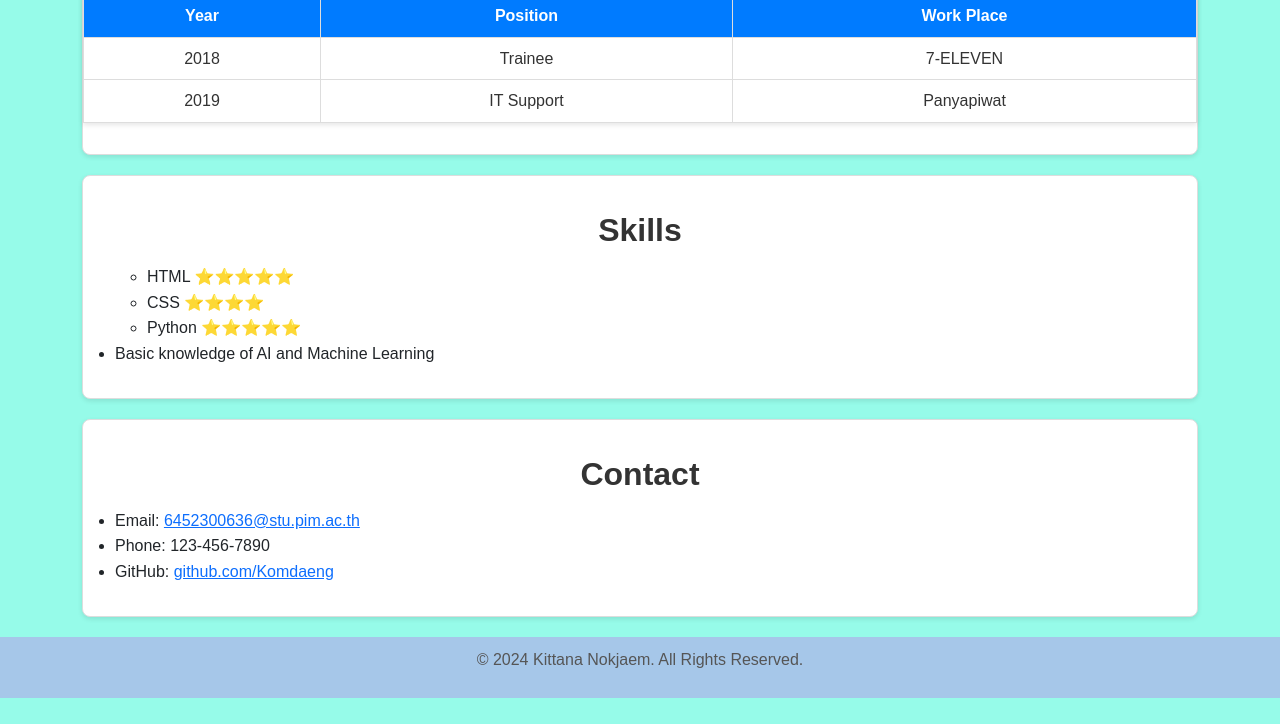
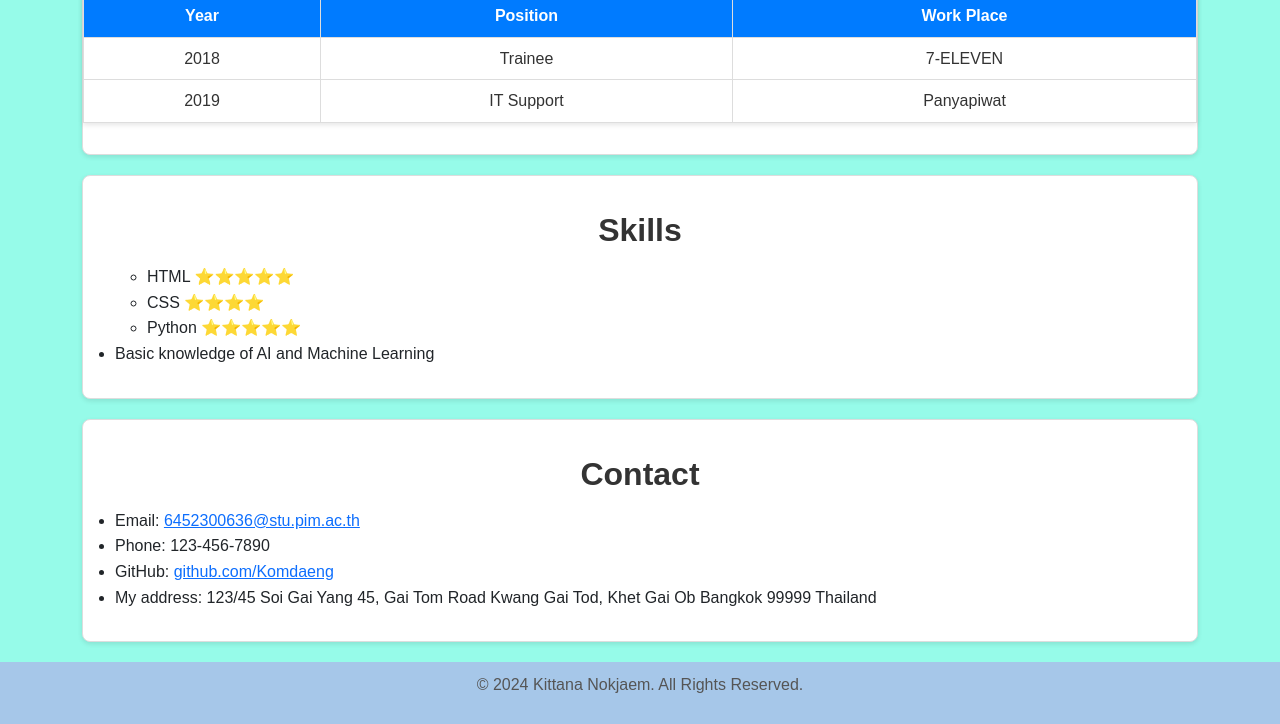
Before and after one commit to Komdaeng/-My-Resume, a plain HTML site: page index.html in a window 1280 px wide. Shown: the part 715-1439 px from the top of the page. Before the commit the page ends 1413 px from the top, so only its background shows below. Drawn offline with nearby package versions, Linux system fonts and the light colour scheme.

Commit message:
Add files via upload

```diff
--- a/index.html
+++ b/index.html
@@ -99,6 +99,7 @@
                 <li>Email: <a href="mailto:6452300636@stu.pim.ac.th">6452300636@stu.pim.ac.th</a></li>
                 <li>Phone: 123-456-7890</li>
                 <li>GitHub: <a href="https://github.com/Komdaeng" target="_blank">github.com/Komdaeng</a>
+                <li>My address: 123/45 Soi Gai Yang 45, Gai Tom Road Kwang Gai Tod, Khet Gai Ob Bangkok 99999 Thailand</li>
                 </li>
             </ul>
         </section>
```
